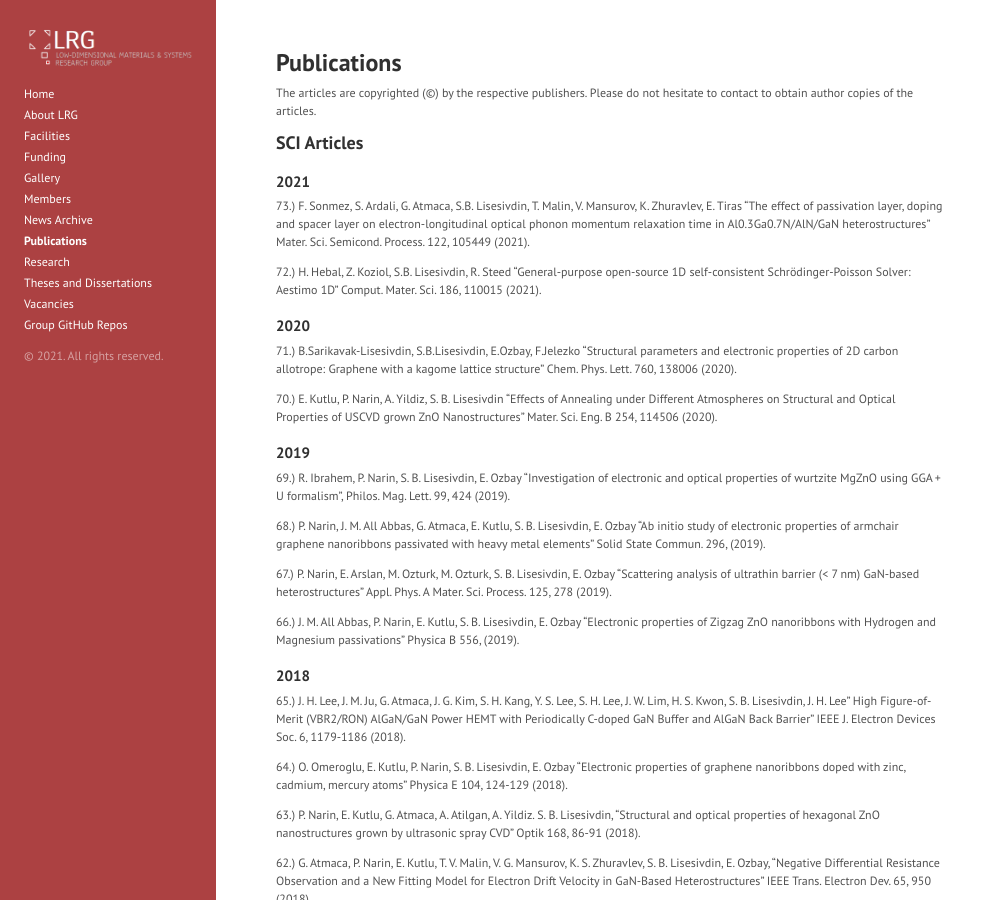
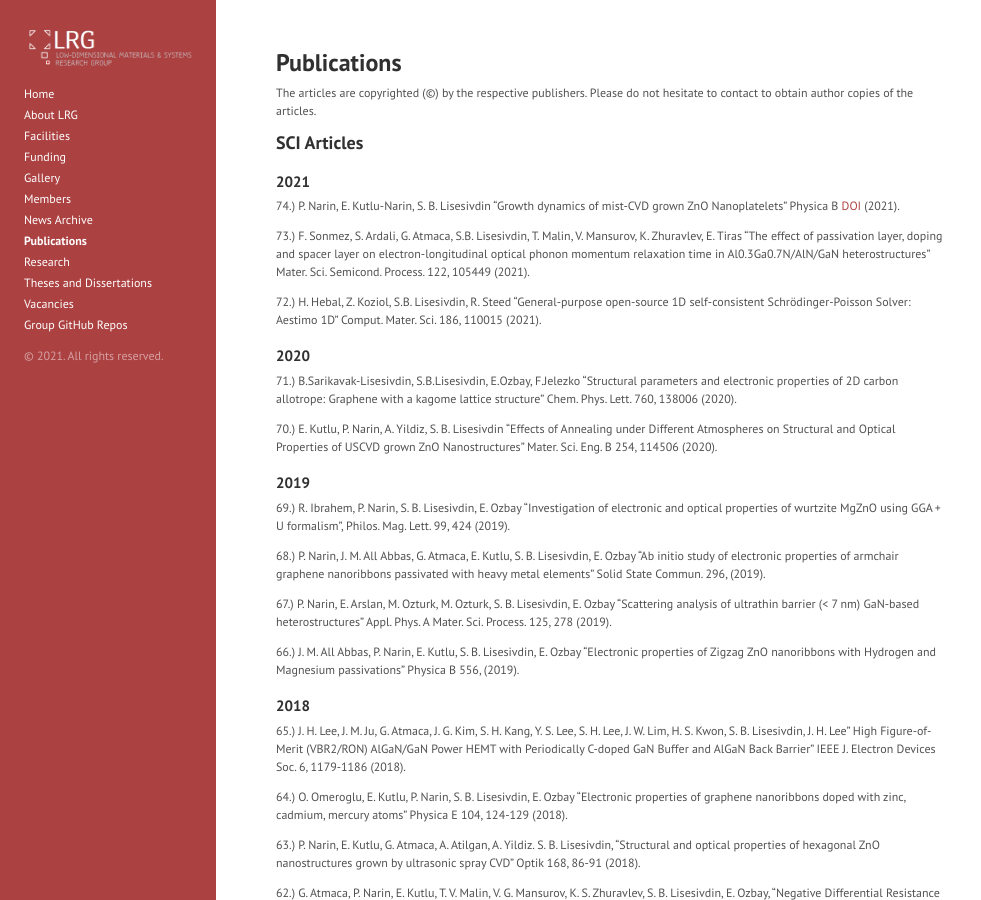
Before and after one commit to lrgresearch/oldwebsite, a Jekyll site: the page built from publications.md, in a window 1280 px wide and 900 px high. Shown: the whole window, without its empty margins (0-981 px from the left). Built offline with Jekyll 4.4.1, drawn with Linux system fonts in a browser that asks for light colours.

Commit message:
Update publications.md

```diff
--- a/publications.md
+++ b/publications.md
@@ -8,6 +8,8 @@ The articles are copyrighted (©) by the respective publishers. Please do not he
 ## SCI Articles
 
 ### 2021
+
+74.) P. Narin, E. Kutlu-Narin, S. B. Lisesivdin "Growth dynamics of mist-CVD grown ZnO Nanoplatelets" Physica B [DOI](https://doi.org/10.1016/j.physb.2021.413028) (2021).
 
 73.) F. Sonmez, S. Ardali, G. Atmaca, S.B. Lisesivdin, T. Malin, V. Mansurov, K. Zhuravlev, E. Tiras "The effect of passivation layer, doping and spacer layer on electron-longitudinal optical phonon momentum relaxation time in Al0.3Ga0.7N/AlN/GaN heterostructures" Mater. Sci. Semicond. Process. 122, 105449 (2021).
 
```
